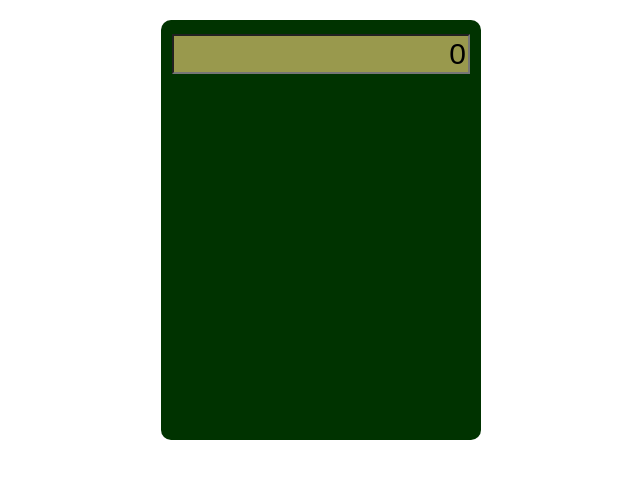
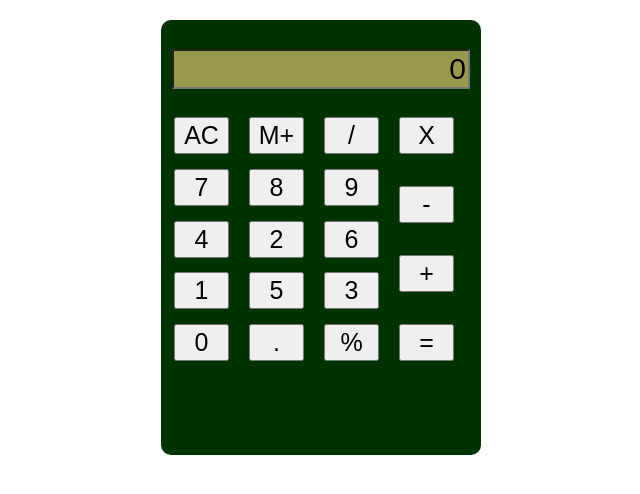
Before and after one commit to sarikajadhav20/assignment-15, a plain HTML site: page index.html in a window 1280 px wide. Shown: the whole page, without its empty margins (319-959 px from the left). Drawn offline with Linux system fonts and the light colour scheme.

Commit message:
buttons added

```diff
--- a/index.html
+++ b/index.html
@@ -9,6 +9,7 @@
             background-color:#003300;
             margin:20px auto;
             padding:10px;
+            padding-top:25px;
             border-radius:10px;
         }
         .textb{
@@ -18,6 +19,21 @@
             text-align:right;
             display:block;
             margin:4px auto;
+            margin-bottom:25px;
+        }
+        .buttons{
+            height:250px;
+            display:flex;
+            flex-direction:column;
+            flex-wrap:wrap;
+            justify-content:space-between;
+        }
+        .btn{
+            width:55px;
+            text-align:center;
+            padding:2px 0;
+            font-size:25px;
+            margin:3px;
         }
     </style>
 </head>
@@ -25,7 +41,28 @@
     <div class="block">
       <input type="text" value="0" class="textb">
     <div class="buttons">
+        <button class="btn">AC</button>
+        <button class="btn">7</button>
+        <button class="btn">4</button>
+        <button class="btn">1</button>
+        <button class="btn">0</button>
 
+        <button class="btn">M+</button>
+        <button class="btn">8</button>
+        <button class="btn">2</button>
+        <button class="btn">5</button>
+        <button class="btn">.</button>
+
+        <button class="btn">/</button>
+        <button class="btn">9</button>
+        <button class="btn">6</button>
+        <button class="btn">3</button>
+        <button class="btn">%</button>
+
+        <button class="btn">X</button>
+        <button class="btn">-</button>
+        <button class="btn">+</button>
+        <button class="btn">=</button>
     </div>
     </div>
 </body>
```
